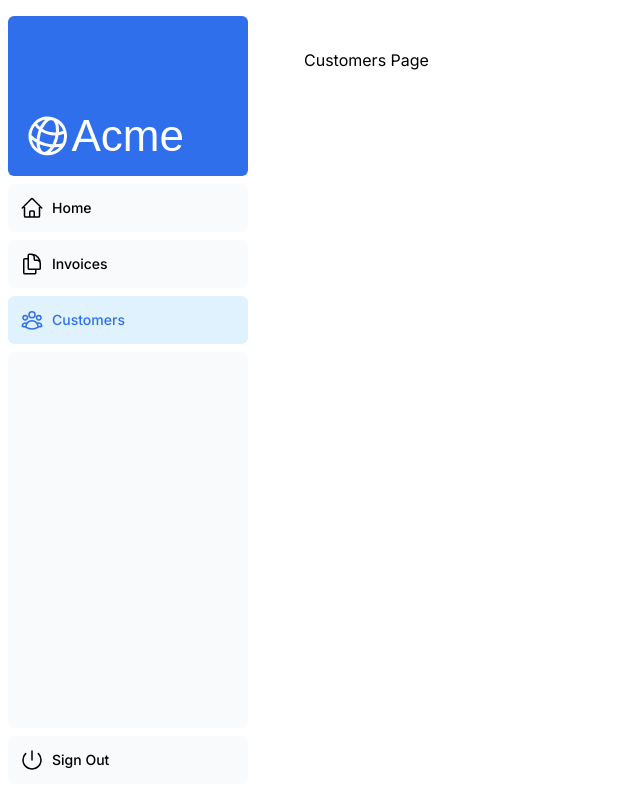
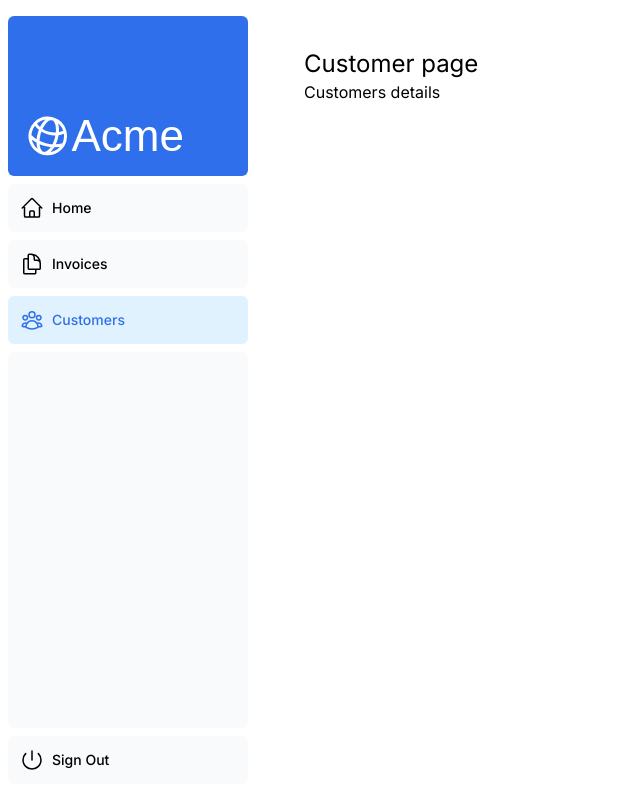
Before and after one commit to EmmyRecent/Acme, a Next.js app: page /dashboard/customers in a window 1280 px wide. Shown: the whole page, without its empty margins (0-640 px from the left). Built offline with nearby package versions, Linux system fonts and the light colour scheme; a web font is replaced by a local one.

Commit message:
Add metadata

```diff
--- a/app/dashboard/(overview)/page.tsx
+++ b/app/dashboard/(overview)/page.tsx
@@ -4,6 +4,11 @@ import LatestInvoices from "@/app/ui/dashboard/latest-invoices";
 import { lusitana } from "@/app/ui/fonts";
 import { Suspense } from "react";
 import { LatestInvoicesSkeleton, RevenueChartSkeleton } from "@/app/ui/skeletons";
+import { Metadata } from "next";
+
+export const metadata: Metadata = {
+  title: "Dashboard",
+};
 
 export default async function Page() {
   return (
--- a/app/dashboard/customers/page.tsx
+++ b/app/dashboard/customers/page.tsx
@@ -1,3 +1,19 @@
+import { Metadata } from "next";
+
+export const metadata: Metadata = {
+  title: "Customers",
+};
+
 export default function Page() {
-  return <p>Customers Page</p>;
+  const name = "My name is emeka eziagulu and i am from the bronx nigga!";
+
+  return (
+    <div>
+      <h1 className="text-black text-2xl">Customer page</h1>
+
+      <div>
+        <p>Customers details</p>
+      </div>
+    </div>
+  );
 }
--- a/app/dashboard/invoices/[id]/edit/page.tsx
+++ b/app/dashboard/invoices/[id]/edit/page.tsx
@@ -2,9 +2,15 @@ import Form from "@/app/ui/invoices/edit-form";
 import Breadcrumbs from "@/app/ui/invoices/breadcrumbs";
 import { fetchCustomers, fetchInvoiceById } from "@/app/lib/data";
 import { notFound } from "next/navigation";
+import { Metadata } from "next";
+import { title } from "process";
 
 type ParamsType = {
   params: Promise<{ id: string }>;
+};
+
+export const metadata: Metadata = {
+  title: "Edit",
 };
 
 export default async function Page({ params }: ParamsType) {
--- a/app/dashboard/invoices/create/page.tsx
+++ b/app/dashboard/invoices/create/page.tsx
@@ -1,6 +1,11 @@
 import Form from "@/app/ui/invoices/create-form";
 import Breadcrumbs from "@/app/ui/invoices/breadcrumbs";
 import { fetchCustomers } from "@/app/lib/data";
+import { Metadata } from "next";
+
+export const metadata: Metadata = {
+  title: "Create",
+};
 
 export default async function Page() {
   const customers = await fetchCustomers();
--- a/app/dashboard/invoices/page.tsx
+++ b/app/dashboard/invoices/page.tsx
@@ -6,12 +6,17 @@ import { lusitana } from "@/app/ui/fonts";
 import { Suspense } from "react";
 import { InvoicesTableSkeleton } from "@/app/ui/skeletons";
 import { fetchInvoicesPages } from "@/app/lib/data";
+import { Metadata } from "next";
 
 type PagePropsTypes = {
   searchParams?: Promise<{
     query?: string;
     page?: string;
   }>;
+};
+
+export const metadata: Metadata = {
+  title: "Invoice",
 };
 
 export default async function Page({ searchParams }: PagePropsTypes) {
--- a/app/layout.tsx
+++ b/app/layout.tsx
@@ -1,5 +1,15 @@
 import "@/app/ui/global.css";
 import { inter } from "@/app/ui/fonts";
+import { Metadata } from "next";
+
+export const metadata: Metadata = {
+  title: {
+    template: "%s | Acme Dashboard",
+    default: "Acme Dashboard",
+  },
+  description: "The official Next.js Course Dashboard, built with App Router",
+  metadataBase: new URL("https://acme-pi-self.vercel.app/dashboard"),
+};
 
 export default function RootLayout({ children }: { children: React.ReactNode }) {
   return (
--- a/app/login/page.tsx
+++ b/app/login/page.tsx
@@ -1,6 +1,11 @@
 import AcmeLogo from "@/app/ui/acme-logo";
 import LoginForm from "@/app/ui/login-form";
+import { Metadata } from "next";
 import { Suspense } from "react";
+
+export const metadata: Metadata = {
+  title: "Login",
+};
 
 export default function LoginPage() {
   return (
--- a/app/ui/invoices/create-form.tsx
+++ b/app/ui/invoices/create-form.tsx
@@ -15,8 +15,6 @@ import { createInvoice, State } from "@/app/lib/actions";
 export default function Form({ customers }: { customers: CustomerField[] }) {
   const initialState: State = { message: null, errors: {} };
   const [state, formAction] = useActionState(createInvoice, initialState);
-
-  console.log("State:", state);
 
   return (
     <form action={formAction}>
```
Also changed, not shown: app/opengraph-image.png (renamed from public/opengraph-image.png), 1 other file (tests, documents, lock files or other folders).
